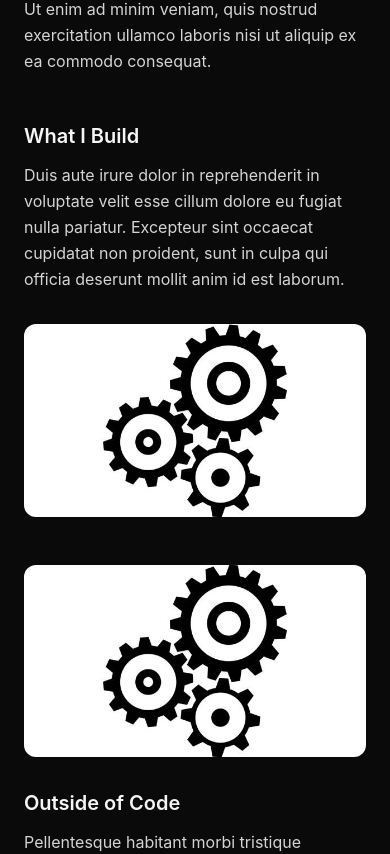
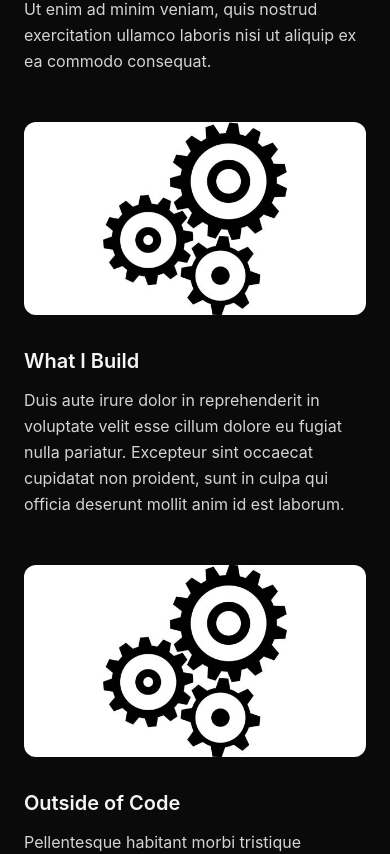
Before and after one commit to ConnerDeFeo/PortfolioWebsites, a React (Vite) app in the folder NoahKoeng/: page /#/about in a window 390 px wide. Shown: the part 1600-2454 px from the top of the page. Built offline with nearby package versions, Linux system fonts and the light colour scheme.

Commit message:
final changes

```diff
--- a/NoahKoeng/src/pages/About.tsx
+++ b/NoahKoeng/src/pages/About.tsx
@@ -54,24 +54,19 @@ const About = () => {
             <div className="space-y-12">
                 {highlights.map((item, index) => {
                     const imageFirst = index % 2 === 0;
-                    const image = (
-                        <div className="w-full md:w-2/5 flex-shrink-0 rounded-xl aspect-video overflow-hidden bg-neutral-800">
+                    return (
+                        <div key={index} className="flex flex-col md:flex-row gap-8 items-center">
+                            <div className={`w-full md:w-2/5 flex-shrink-0 rounded-xl aspect-video overflow-hidden bg-neutral-800 ${!imageFirst ? 'md:order-2' : ''}`}>
                                 <img
                                     src={item.image}
                                     alt={item.title}
                                     className="w-full h-full object-cover"
                                 />
                             </div>
-                    );
-                    const text = (
-                        <div className="flex-1 text-neutral-300 leading-relaxed">
+                            <div className={`flex-1 text-neutral-300 leading-relaxed ${!imageFirst ? 'md:order-1' : ''}`}>
                                 <h3 className={`text-xl font-semibold ${neutral.pageText} mb-3`}>{item.title}</h3>
                                 <p>{item.text}</p>
                             </div>
-                    );
-                    return (
-                        <div key={index} className="flex flex-col md:flex-row gap-8 items-center">
-                            {imageFirst ? <>{image}{text}</> : <>{text}{image}</>}
                         </div>
                     );
                 })}
--- a/NoahKoeng/src/pages/Home.tsx
+++ b/NoahKoeng/src/pages/Home.tsx
@@ -59,7 +59,7 @@ const experiences: Experience[] = [
 
 const Home = () => {
 
-  const imageStyling = `rounded-2xl border border-neutral-800 shadow-lg ${neutral.shadowBlackSoft} w-50 h-50 md:w-30 md:h-30 lg:w-60 lg:h-60 object-cover`
+  const imageStyling = `rounded-2xl border border-neutral-800 shadow-lg ${neutral.shadowBlackSoft} w-40 h-40 sm:w-50 sm:h-50 md:w-30 md:h-30 lg:w-60 lg:h-60 object-cover`
 
   return (
     <div className={`min-h-screen ${neutral.pageBg} ${neutral.pageText} overflow-x-hidden`}>
```
Lines whose indentation alone changed are shown as unchanged.
